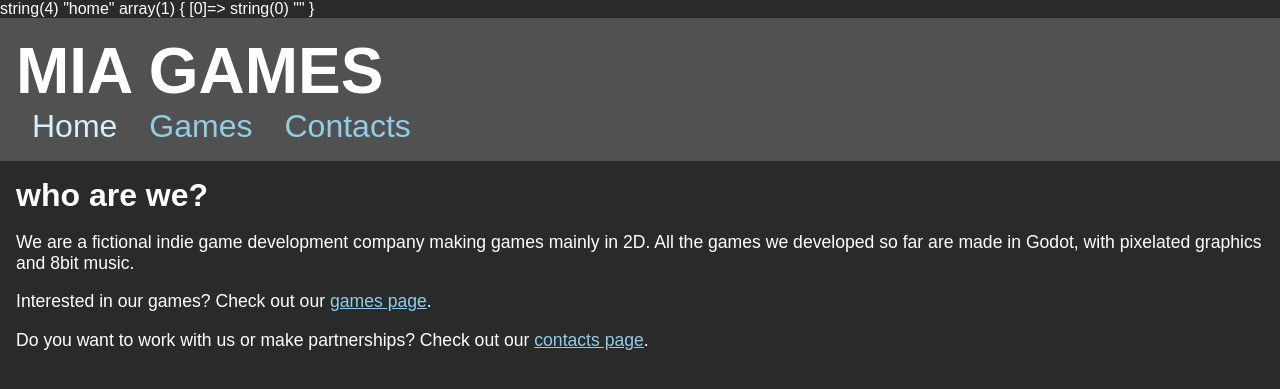
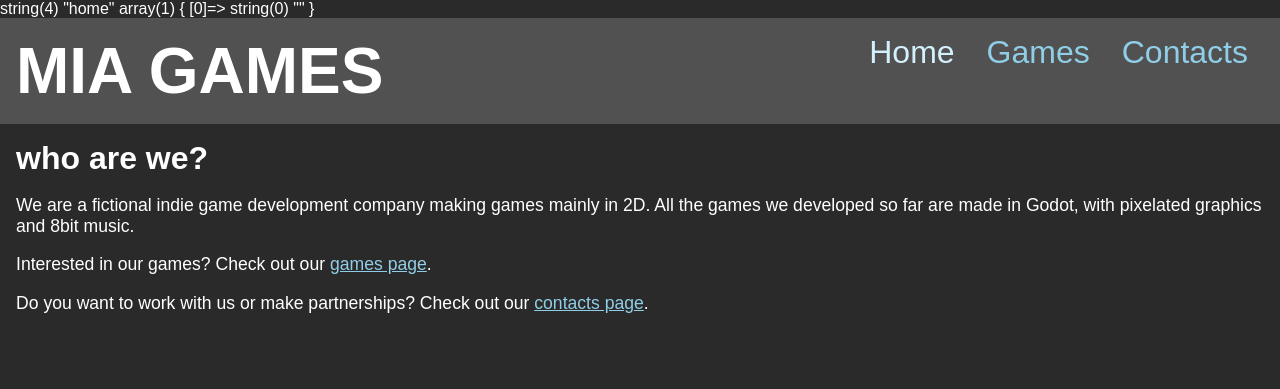
Before and after one commit to MichalPKN/mia-games, a PHP site: page / in a window 1280 px wide. Shown: the top 389 px of the page. Run offline with PHP 8.4, Linux system fonts and the light colour scheme.

Commit message:
header update

```diff
--- a/style/_header.scss
+++ b/style/_header.scss
@@ -1,7 +1,7 @@
-header {
+header .content {
+    background-color: rgb(81, 81, 81);
     display: flex;
     justify-content: space-between;
-    background-color: rgb(81, 81, 81);
     h1 {
         font-size: 4em;
     }
--- a/style/style.css
+++ b/style/style.css
@@ -36,27 +36,27 @@
   color: #90cee7;
 }
 
-header {
+header .content {
+  background-color: #515151;
   display: -webkit-box;
   display: -ms-flexbox;
   display: flex;
   -webkit-box-pack: justify;
       -ms-flex-pack: justify;
           justify-content: space-between;
-  background-color: #515151;
 }
 
-header h1 {
+header .content h1 {
   font-size: 4em;
 }
 
-header nav a {
+header .content nav a {
   margin: 0 0.5em;
   font-size: 2em;
   text-decoration: none;
 }
 
-header nav .active {
+header .content nav .active {
   color: #d2f1fd;
 }
 
```
Also changed, not shown: 1 other file.
